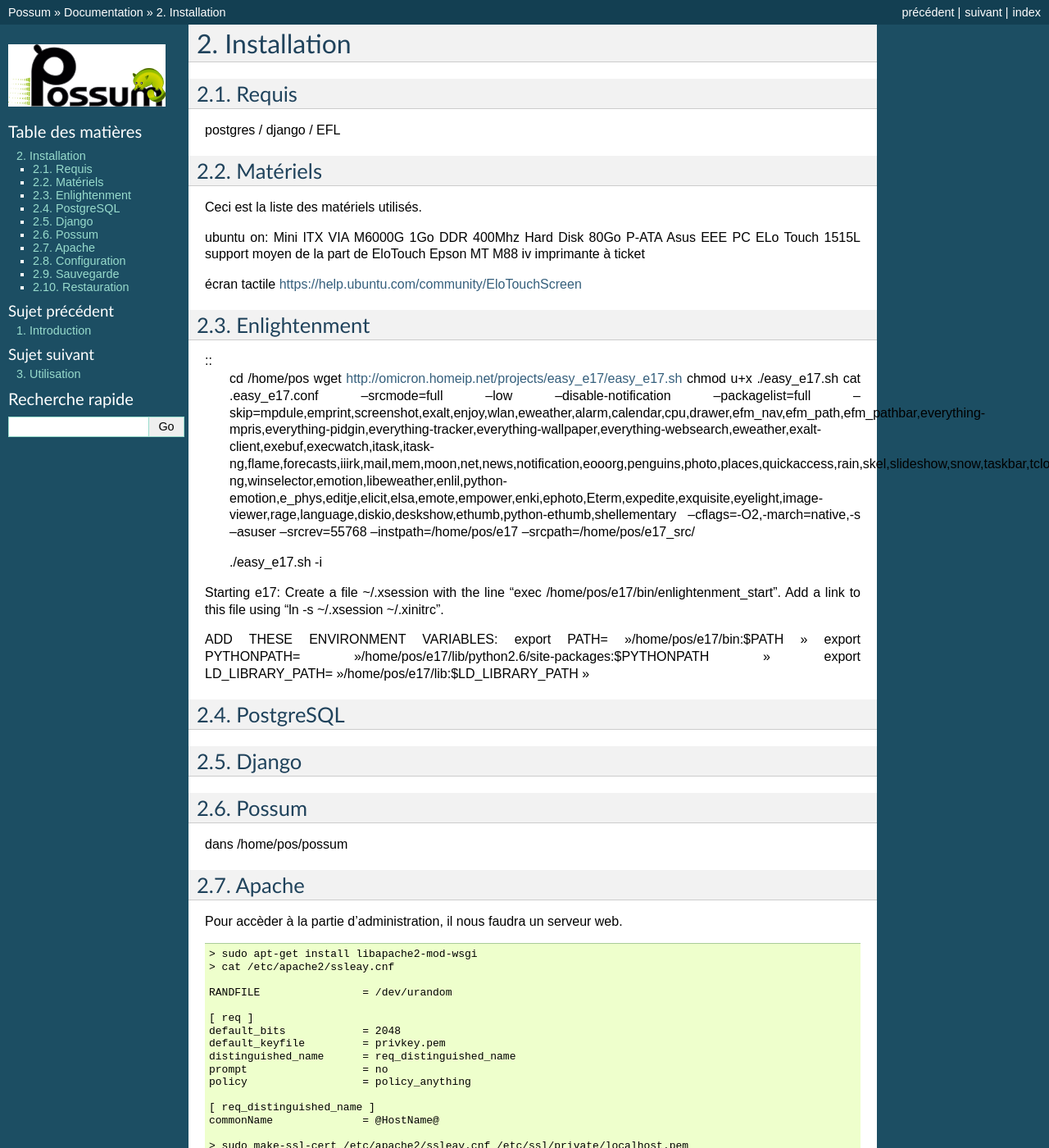
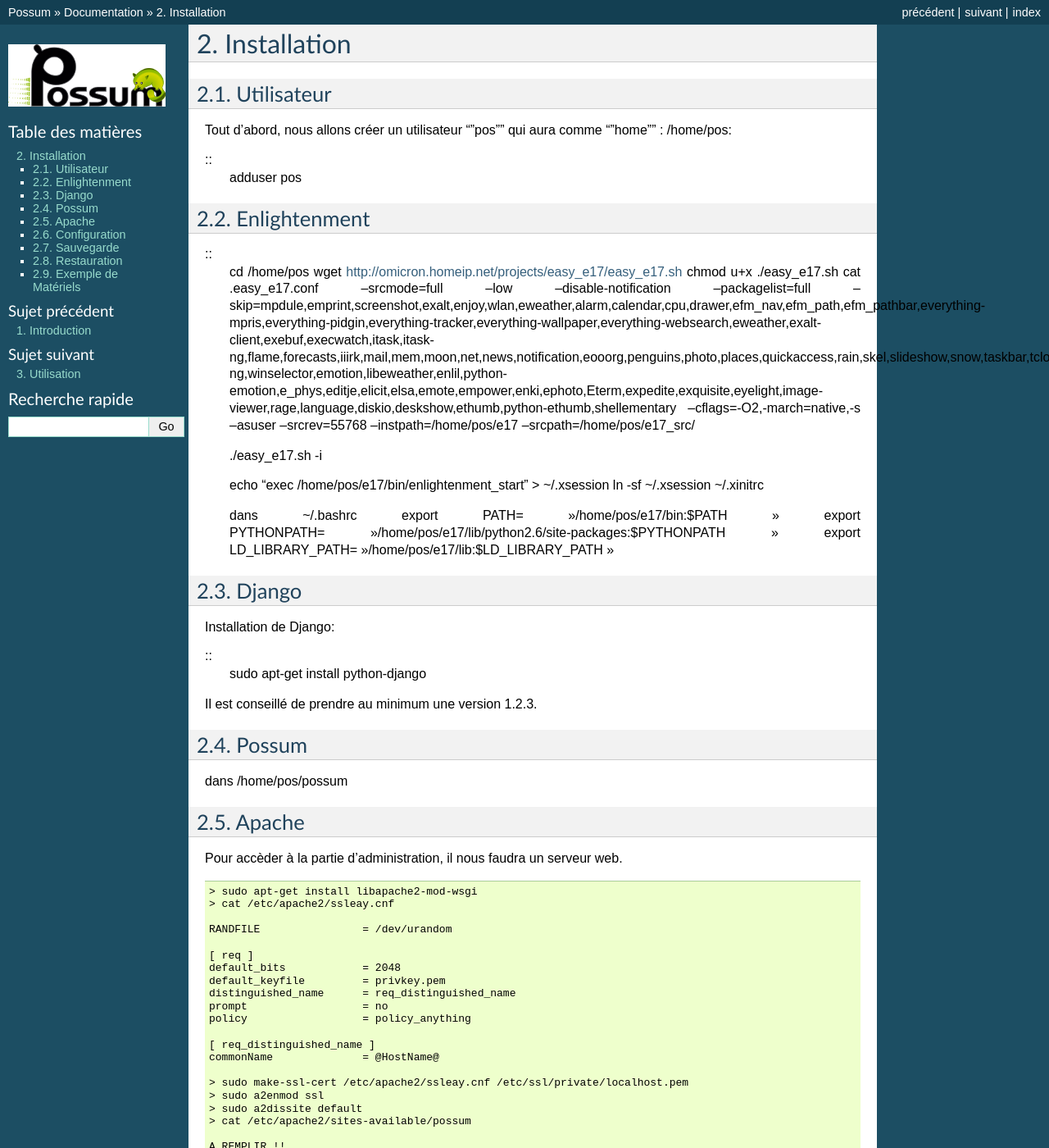
Before and after one commit to fccgp/possum, a Sphinx documentation site: the page built from doc/install.rst, in a window 1280 px wide and 1400 px high. Shown: the whole window at 82% size. Built offline with Sphinx 7.4.7, drawn with Linux system fonts in a browser that asks for light colours; some of the changed text lies outside the part shown.

Commit message:
update install documentation

```diff
--- a/doc/install.rst
+++ b/doc/install.rst
@@ -1,26 +1,13 @@
 Installation
 ============
 
-Requis
-------
+Utilisateur
+-----------
 
-postgres / django / EFL
+Tout d'abord, nous allons créer un utilisateur ''pos'' qui aura comme ''home'' : /home/pos:
 
-Matériels
----------
-
-Ceci est la liste des matériels utilisés.
-
-ubuntu on:
-Mini ITX VIA M6000G
-1Go DDR 400Mhz
-Hard Disk 80Go P-ATA
-Asus EEE PC
-ELo Touch 1515L         support moyen de la part de EloTouch
-Epson MT M88 iv         imprimante à ticket
-
-écran tactile
-https://help.ubuntu.com/community/EloTouchScreen
+::
+  adduser pos
 
 Enlightenment
 -------------
@@ -43,21 +30,23 @@ Enlightenment
 
   ./easy_e17.sh -i
 
+  echo 'exec /home/pos/e17/bin/enlightenment_start' > ~/.xsession
+  ln -sf ~/.xsession ~/.xinitrc
 
-Starting e17:
-Create a file ~/.xsession with the line 'exec /home/pos/e17/bin/enlightenment_start'.
-Add a link to this file using 'ln -s ~/.xsession ~/.xinitrc'.
-
-ADD THESE ENVIRONMENT VARIABLES:
-export PATH="/home/pos/e17/bin:$PATH"
-export PYTHONPATH="/home/pos/e17/lib/python2.6/site-packages:$PYTHONPATH"
-export LD_LIBRARY_PATH="/home/pos/e17/lib:$LD_LIBRARY_PATH"
-
-PostgreSQL
-----------
+  dans ~/.bashrc
+  export PATH="/home/pos/e17/bin:$PATH"
+  export PYTHONPATH="/home/pos/e17/lib/python2.6/site-packages:$PYTHONPATH"
+  export LD_LIBRARY_PATH="/home/pos/e17/lib:$LD_LIBRARY_PATH"
 
 Django
 ------
+
+Installation de Django:
+
+::
+  sudo apt-get install python-django
+
+Il est conseillé de prendre au minimum une version 1.2.3.
 
 Possum
 ------
@@ -119,3 +108,19 @@ Restauration
 /usr/bin/psql -f possum-20100109.dump postgres
 
 /usr/bin/psql -f bd-stats.dump possumdb
+
+Exemple de Matériels
+--------------------
+
+Ceci est la liste des matériels utilisés.
+
+ubuntu on:
+Mini ITX VIA M6000G
+1Go DDR 400Mhz
+Hard Disk 80Go P-ATA
+Asus EEE PC
+ELo Touch 1515L         support moyen de la part de EloTouch
+Epson MT M88 iv         imprimante à ticket
+
+écran tactile
+https://help.ubuntu.com/community/EloTouchScreen
```
Also changed, not shown: 1 other file.
